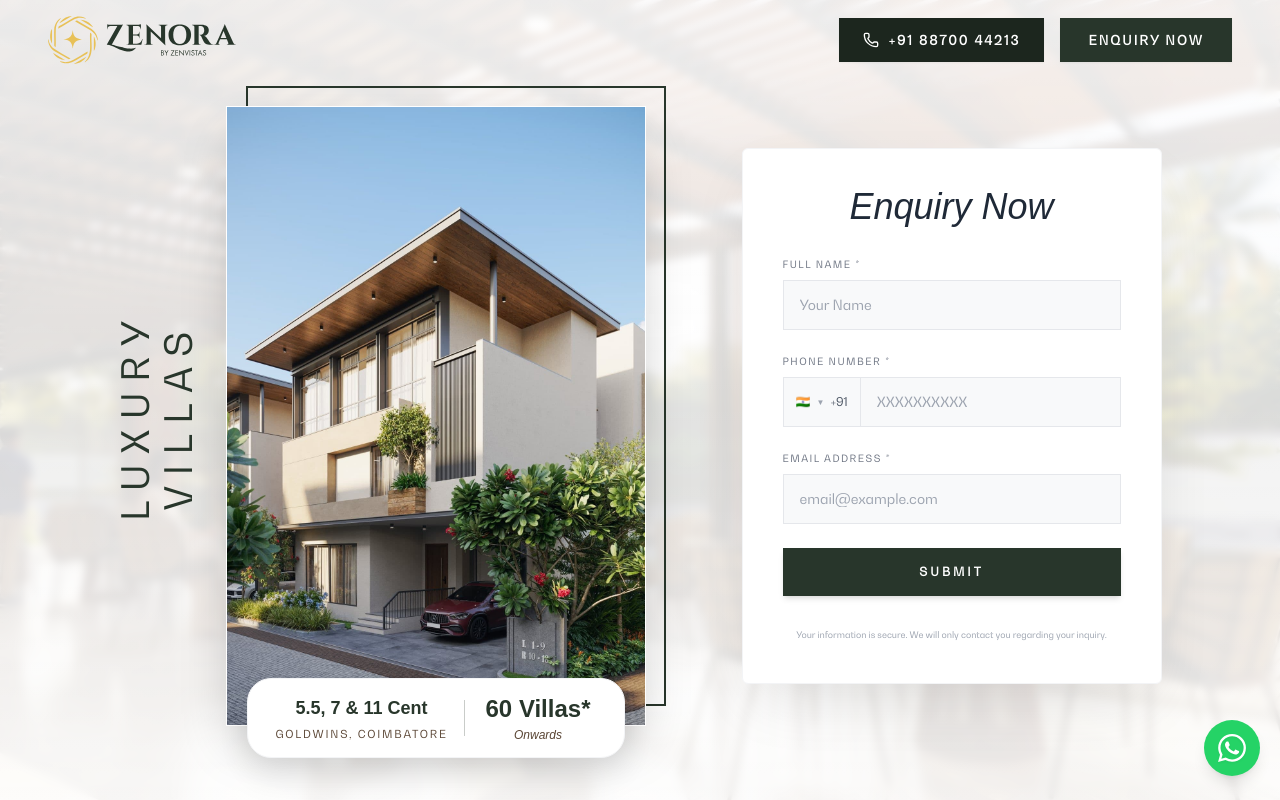
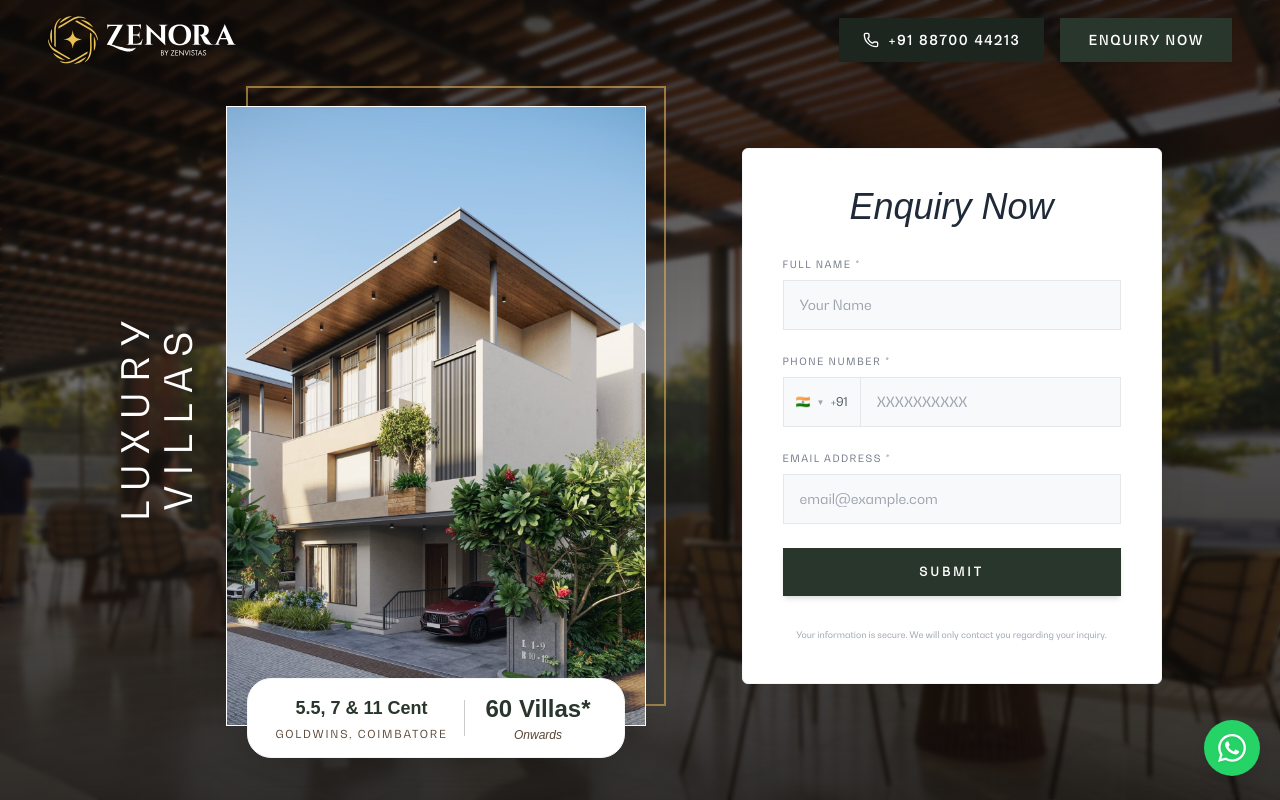
Before and after one commit to Britojaison/zenora_perfomace2, a Next.js app: page / in a window 1280 px wide. Shown: the top 800 px of the page. Built offline with nearby package versions, Linux system fonts and the light colour scheme; a web font is replaced by a local one.

Commit message:
feat: update navbar logo based on scroll state and apply dark theme styling to hero section

```diff
--- a/src/components/layout/Navbar.tsx
+++ b/src/components/layout/Navbar.tsx
@@ -21,9 +21,9 @@ export default function Navbar() {
         <Link href="/" className="flex items-center gap-3">
           {/* eslint-disable-next-line @next/next/no-img-element */}
           <img
-            src="/images/zenora_logo_dark.svg"
+            src={scrolled ? "/images/zenora_logo_dark.svg" : "/images/zenora_logo.svg"}
             alt="Zenora luxury villa community in Goldwins, Coimbatore"
-            className="h-10 sm:h-12 w-auto"
+            className="h-10 sm:h-12 w-auto transition-opacity duration-300"
           />
         </Link>
 
--- a/src/components/sections/Hero.module.css
+++ b/src/components/sections/Hero.module.css
@@ -7,7 +7,7 @@
   padding-top: 6.5rem;
   padding-bottom: 4.5rem;
   overflow: hidden;
-  background-color: #ffffff;
+  background-color: #0e0c0b;
 }
 
 .heroBgWrapper {
@@ -24,12 +24,12 @@
   pointer-events: none;
   background: linear-gradient(
     180deg,
-    rgba(255, 255, 255, 0.92) 0%,
-    rgba(255, 255, 255, 0.84) 50%,
-    rgba(255, 255, 255, 0.90) 100%
+    rgba(14, 12, 11, 0.78) 0%,
+    rgba(14, 12, 11, 0.56) 45%,
+    rgba(14, 12, 11, 0.85) 100%
   );
-  backdrop-filter: blur(4px);
-  -webkit-backdrop-filter: blur(4px);
+  backdrop-filter: blur(2px);
+  -webkit-backdrop-filter: blur(2px);
 }
 
 .verticalTextContainer {
@@ -68,7 +68,7 @@
   align-items: center;
   letter-spacing: 0.28em;
   font-family: var(--font-editorial), var(--font-display), Georgia, serif;
-  color: #28362b;
+  color: #ffffff;
   text-transform: uppercase;
   white-space: nowrap;
   font-size: 2rem;
--- a/src/components/sections/Hero.tsx
+++ b/src/components/sections/Hero.tsx
@@ -71,7 +71,7 @@ export default function Hero(props: HeroProps) {
               {/* Tall Framed Image Container */}
               <div className="hero-image-box relative w-[300px] sm:w-[350px] md:w-[390px] lg:w-[420px] h-[480px] sm:h-[530px] md:h-[580px] lg:h-[620px]">
                 {/* Offset Accent Outline Box (Extending top & right) */}
-                <div className="absolute -top-5 -right-5 w-full h-full border-2 border-forest pointer-events-none z-0" />
+                <div className="absolute -top-5 -right-5 w-full h-full border-2 border-[#e1b258]/60 pointer-events-none z-0" />
 
                 {/* Main Photo */}
                 <div className="relative w-full h-full rounded-none overflow-hidden shadow-2xl z-10 border border-white">
```
